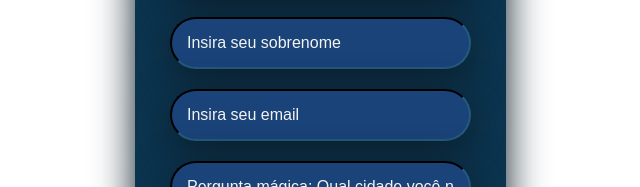
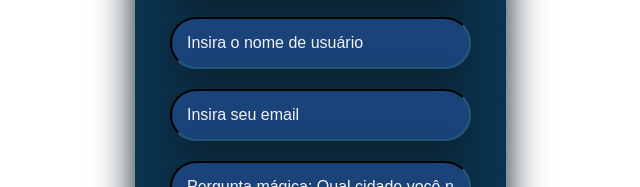
Before and after one commit to GMascia07/Final-Project-Senai, a plain HTML site: page Front-End/registration.html in a window 1280 px wide. Shown: the part 276-463 px from the top of the page, 425-1065 px from the left. Drawn offline with Linux system fonts and the light colour scheme.

Commit message:
Add files via upload

```diff
--- a/Front-End/registration.html
+++ b/Front-End/registration.html
@@ -16,7 +16,7 @@
             <input type="text" name="usuario" placeholder="Insira seu nome" />
           </div>
           <div class="textfield">
-            <input type="text" name="usuario" placeholder="Insira seu sobrenome" />
+            <input type="text" name="usuario" placeholder="Insira o nome de usuário" />
           </div>
           <div class="textfield">
             <input type="text" name="usuario" placeholder="Insira seu email" />
```
